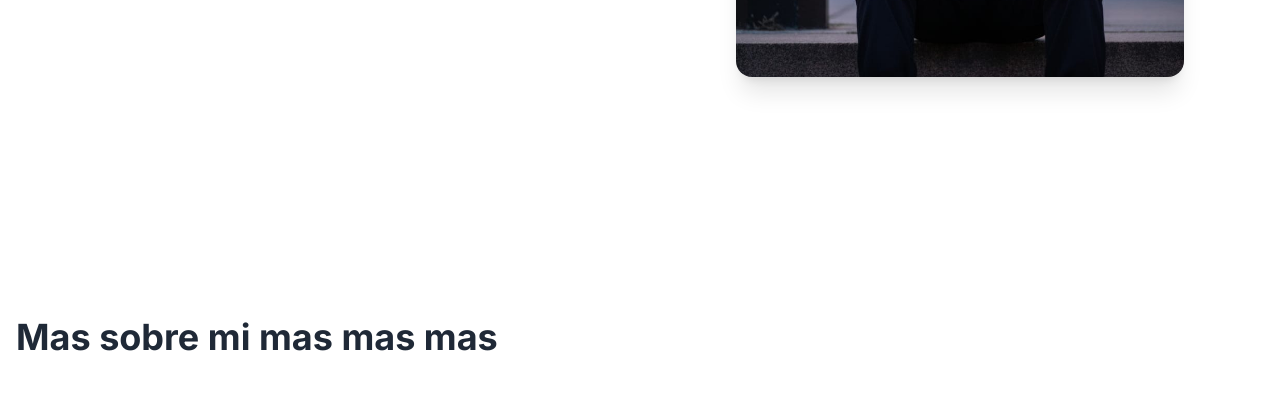
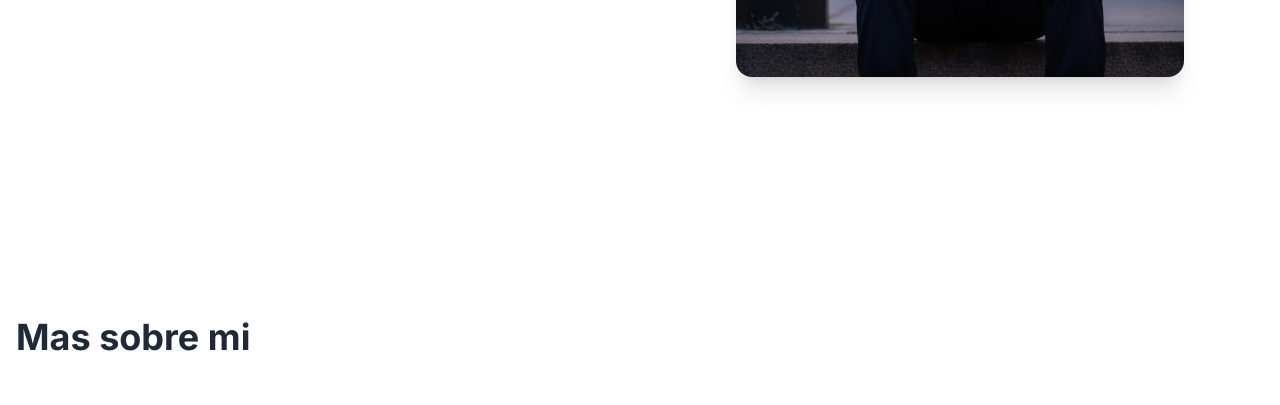
Before and after one commit to JorgeAsca/PorfolioAstro, an Astro site in the folder Astroporfolio/: page / in a window 1280 px wide. Shown: the part 547-952 px from the top of the page. Built offline with nearby package versions, Linux system fonts and the light colour scheme; Astro itself is replaced by a stand-in of ours.

Commit message:
Nuevo cambio

```diff
--- a/Astroporfolio/src/pages/index.astro
+++ b/Astroporfolio/src/pages/index.astro
@@ -14,7 +14,7 @@ import RoleSplit from '../components/RoleSplit.astro';
 
         <div class="py-16 animate-on-scroll">
             <h2 class="text-4xl font-bold text-gray-800">
-                Mas sobre mi mas mas mas
+                Mas sobre mi
             </h2>
         </div>
 
```
